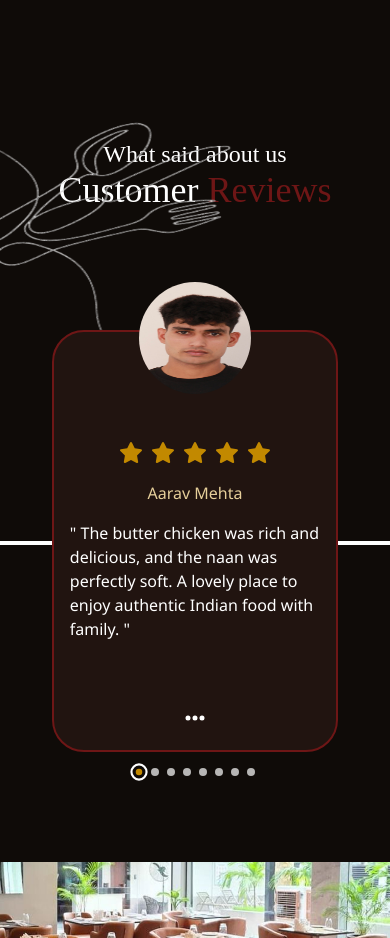
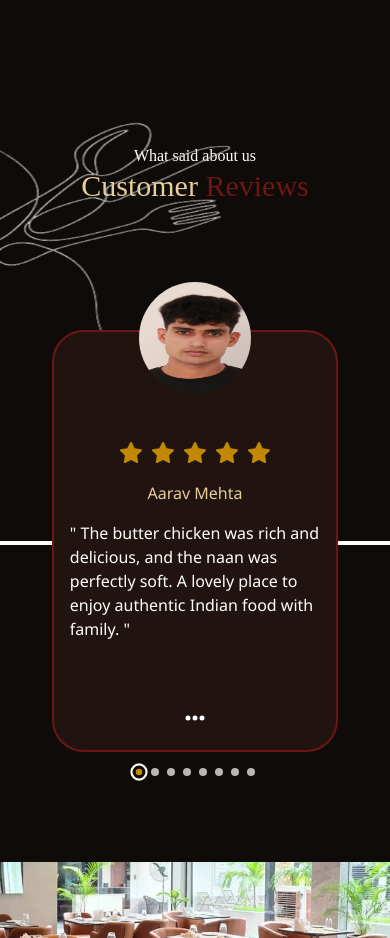
Before and after one commit to unknowdeepanshu/cafe-and-restaurant, a React (Vite) app in the folder Spice Route Restaurant/: page / in a window 390 px wide. Shown: the part 9200-10138 px from the top of the page. Built offline with nearby package versions, Linux system fonts and the light colour scheme; a web font is replaced by a local one.

Commit message:
fix: update class names for consistency in BookingSection and ReviewSections components

```diff
--- a/Spice Route Restaurant/src/Sections/BookingSection/BookingSection.tsx
+++ b/Spice Route Restaurant/src/Sections/BookingSection/BookingSection.tsx
@@ -240,7 +240,7 @@ function InputBox({
             max={max}
             required={required}
             onChange={(e) => onChange(e.target.value)}
-            className="text-texts-200 placeholder:text-texts-200/50 w-full min-w-0 bg-transparent text-sm [color-scheme:dark] outline-none sm:text-base"
+            className="text-texts-200 placeholder:text-texts-200/50 w-full min-w-0 bg-transparent text-sm scheme-dark outline-none sm:text-base"
           />
         ) : (
           <textarea
--- a/Spice Route Restaurant/src/Sections/ReviewSections/ReviewSections.tsx
+++ b/Spice Route Restaurant/src/Sections/ReviewSections/ReviewSections.tsx
@@ -21,12 +21,12 @@ function ReviewSections() {
             className="absolute top-0 left-0 h-[22.679rem] w-[22.679rem]"
           />{" "}
           <div className="flex w-fit flex-col items-center justify-center">
-            <p id="Header" className="text-texts-200 text-2xl">
+            <p id="Header" className="text-texts-200 text-[1rem] sm:text-2xl">
               What said about us
             </p>
             <h1
               id="Header"
-              className="text-texts-200 inline-block text-4xl sm:text-6xl md:text-7xl"
+              className="text-texts-100 inline-block text-3xl sm:text-6xl md:text-7xl"
             >
               Customer{" "}
               <span id="Header" className="text-texts-300">
```
